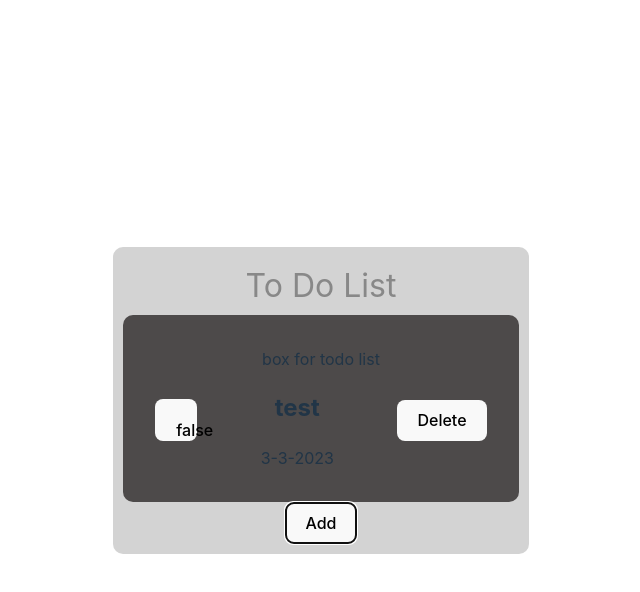
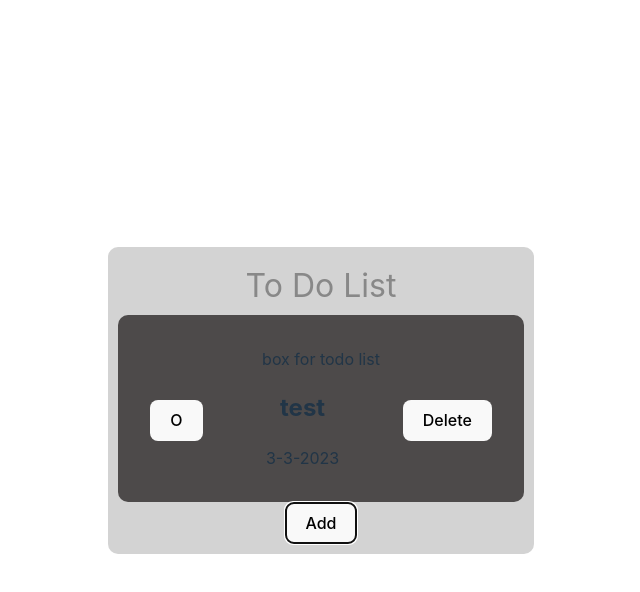
Before and after one commit to BobShoe212/todo-list, a React (Vite) app: page / in a window 1280 px wide. Both pictures are taken after a click on the button "Add". Shown: the top 592 px of the page, without its empty margins (319-959 px from the left). Built offline with nearby package versions, Linux system fonts and the light colour scheme.

Commit message:
fixed findIndex(), finished checkTodo

```diff
--- a/src/App.tsx
+++ b/src/App.tsx
@@ -1,11 +1,9 @@
-import { useState, useEffect } from 'react';
-import './App.css';
-import { v4 as uuid } from 'uuid';
-import TodoCard from './components/TodoCard';
+import { useState, useEffect } from "react";
+import "./App.css";
+import TodoCard from "./components/TodoCard";
 
 //interface for the todo items that will be stored
 export interface Todo {
-  id: string;
   task: string;
   dateCreated: Date;
   isChecked: boolean;
@@ -33,32 +31,36 @@ function App() {
 
   //add a todo item to the list given a string for the task
   const addTodo = (newTask: string) => {
+    if (
+      todos.find((t) => {
+        t.task === newTask;
+      })
+    ) {
+      return;
+    } else {
       const today = new Date();
       let newTodo = {
-      id: uuid(),
         task: newTask,
         dateCreated: today,
         isChecked: false,
       };
+
       setTodos([...todos, newTodo]);
+    }
   };
 
   //todo add the ability to tick off todos on the list
-  const checkTodo = (id: string) => {
+  const checkTodo = (checkTask: string) => {
     let newTodos = todos.slice();
-    const checkIndex = newTodos.findIndex((t) => {
-      t.id === id;
-    });
-    //TODO change the isCHecked boolean of newTodos[checkIndex]
+    const checkIndex = todos.findIndex((t) => t.task === checkTask);
+    newTodos[checkIndex].isChecked = !newTodos[checkIndex].isChecked;
     setTodos([...newTodos]);
   };
 
   //delete/edit a todo on the list given the id of it
-  const deleteTodo = (id: string) => {
+  const deleteTodo = (deleteTask: string) => {
     let newTodos = todos.slice();
-    const deleteIndex = newTodos.findIndex((t) => {
-      t.id === id;
-    });
+    const deleteIndex = newTodos.findIndex((t) => t.task === deleteTask);
     newTodos.splice(deleteIndex, 1);
     setTodos(newTodos);
   };
@@ -70,7 +72,7 @@ function App() {
         box for todo list
         {todos.map((t) => (
           <TodoCard
-            key={t.id}
+            key={t.task}
             todo={t}
             deleteTodo={deleteTodo}
             checkTodo={checkTodo}
@@ -79,7 +81,7 @@ function App() {
       </div>
       <button
         onClick={() => {
-          addTodo('test');
+          addTodo("test");
         }}
       >
         Add
--- a/src/components/TodoCard.tsx
+++ b/src/components/TodoCard.tsx
@@ -1,5 +1,5 @@
-import React from 'react';
-import { Todo } from '../App';
+import React from "react";
+import { Todo } from "../App";
 
 export default function TodoCard(props: {
   todo: Todo;
@@ -7,21 +7,16 @@ export default function TodoCard(props: {
   checkTodo: (id: string) => void;
 }) {
   const handleDelete = () => {
-    props.deleteTodo(props.todo.id);
+    props.deleteTodo(props.todo.task);
   };
 
   const handleCheck = () => {
-    props.checkTodo(props.todo.id);
+    props.checkTodo(props.todo.task);
   };
 
   return (
     <div className="todocard">
-      <button
-        className={props.todo.isChecked ? 'checked' : 'unchecked'}
-        onClick={handleCheck}
-      >
-        {props.todo.isChecked ? 'true' : 'false'}
-      </button>
+      <button onClick={handleCheck}>{props.todo.isChecked ? "X" : "O"}</button>
       <div className="todocard-info">
         <h2>{props.todo.task}</h2>
         <span>
```
Also changed, not shown: 1 other file (tests, documents, lock files or other folders). Lines whose indentation alone changed are shown as unchanged.
